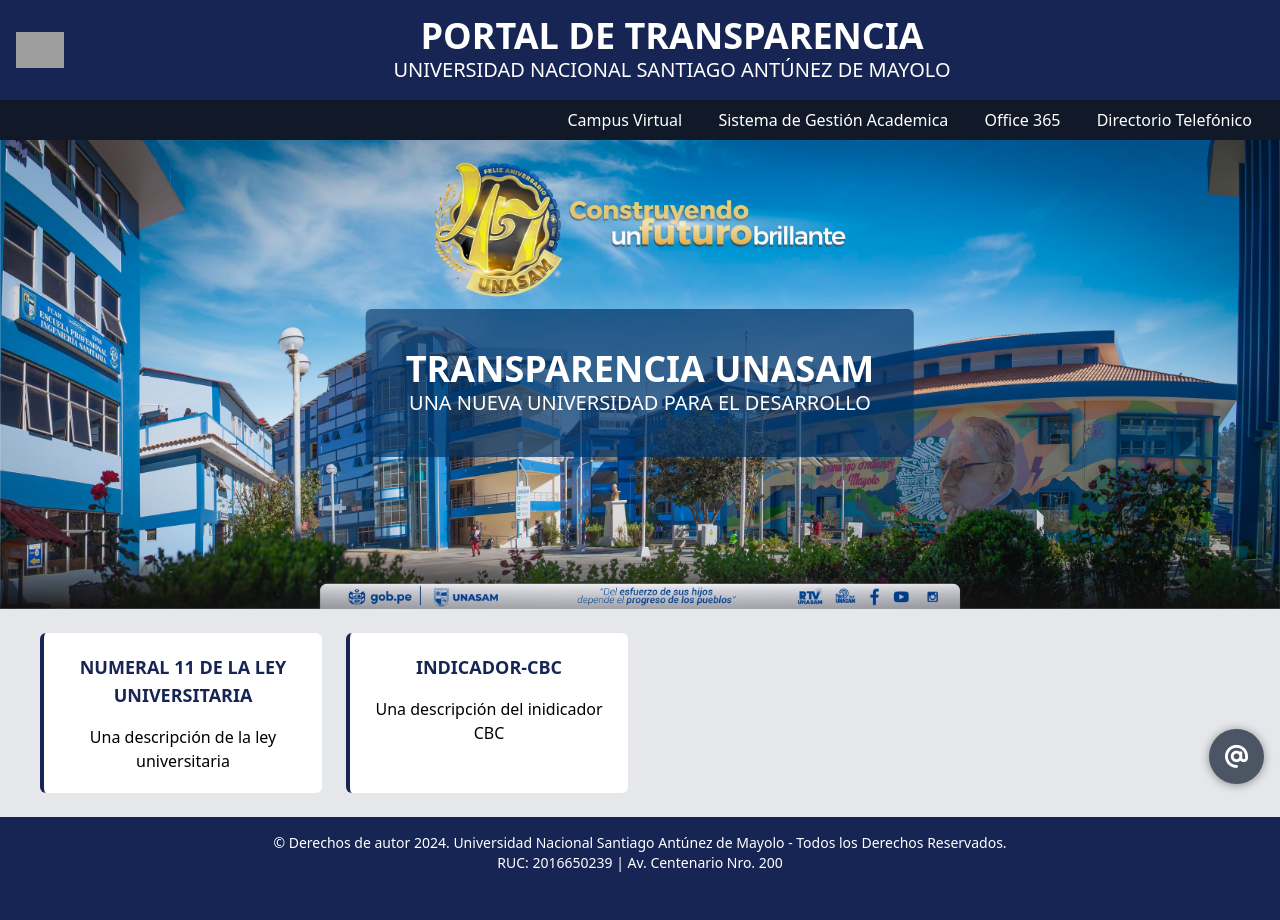
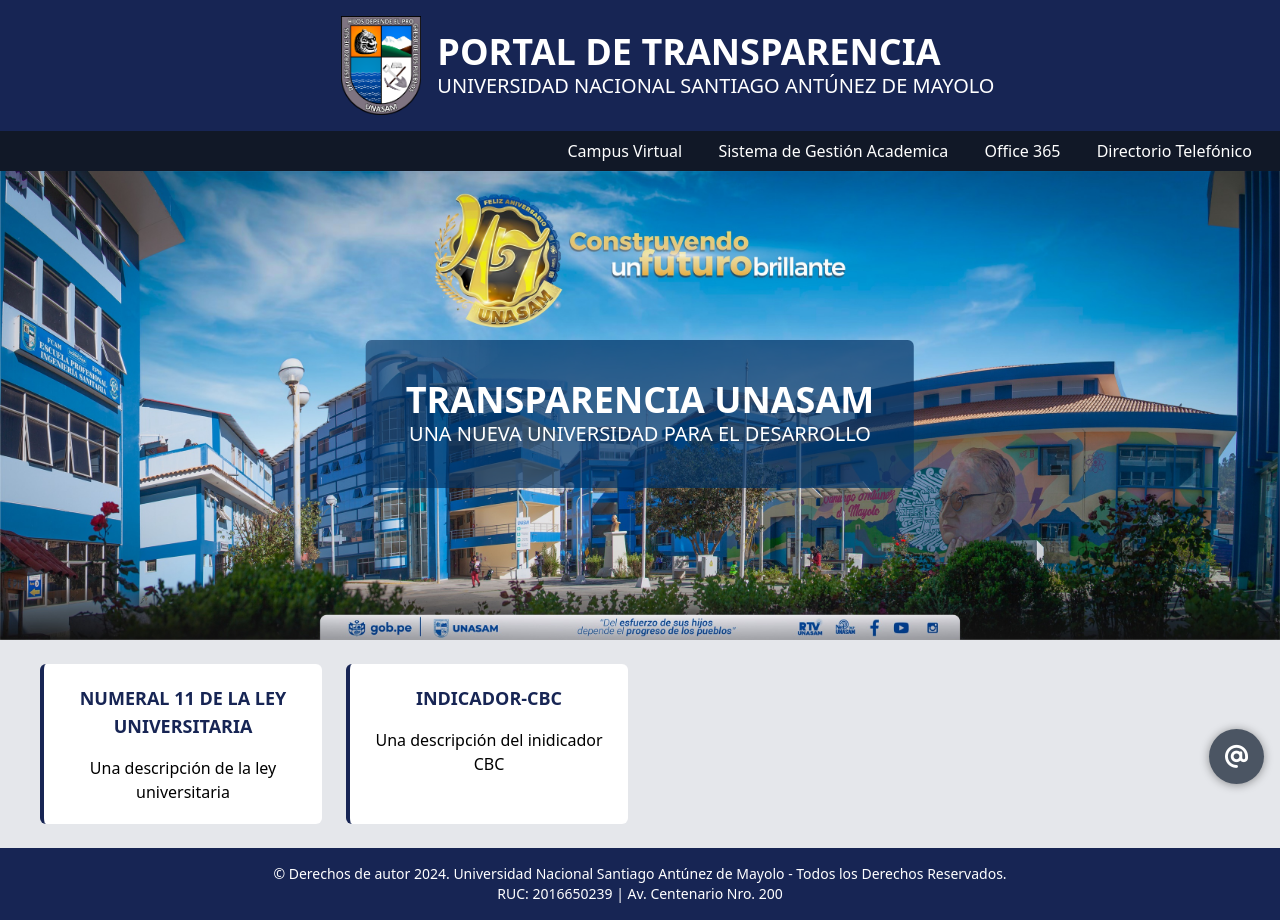
Before and after one commit to Dybmanrique/transparency, a Laravel app: page / in a window 1280 px wide. Before the commit the page ends 872 px from the top, so only its background shows below. Run offline with Laravel 12, Linux system fonts and the light colour scheme; data that the repository does not hold is empty; style sheets or scripts are compiled from the project's sources; parts of the project's set-up code (start-up, migrations or seed data) failed here and were passed over; some libraries are stand-ins or nearby versions; grey boxes are pictures that could not be loaded.

Commit message:
Mejorando el header

```diff
--- a/resources/views/components/header.blade.php
+++ b/resources/views/components/header.blade.php
@@ -1,34 +1,48 @@
-<header class="bg-blue-950 text-white sticky w-full top-0 z-20">
-    <div class="flex justify-between items-center py-4">
-        <img src="https://www.unasam.edu.pe/img/unasam.png" alt="Logo Universidad" class="w-12 ml-4">
-        <div class="flex-grow text-center">
+<header class="text-white bg-blue-950">
+    <a href="{{ route('index') }}">
+        <div class="flex items-center py-4">
+            <div class="text-right w-1/3">
+                <img src="{{ asset('img/logo_unasam.png') }}" alt="Descripción" class="w-20 inline-block">
+            </div>
+            <div class="flex-grow ml-4 w-2/3">
                 <h1 class="font-bold text-2xl md:text-4xl">PORTAL DE TRANSPARENCIA</h1>
                 <p class="sm:block hidden text-xl">UNIVERSIDAD NACIONAL SANTIAGO ANTÚNEZ DE MAYOLO</p>
                 <p class="sm:hidden block text-xl">UNASAM</p>
             </div>
         </div>
-    <nav class="sm:block hidden bg-gray-900 text-right">
+    </a>
+</header>
+<nav class="sm:block hidden bg-gray-900 text-white text-right sticky top-0 z-10">
     <ul class="m-0 px-3">
-            <li class="inline-block px-4 py-2 hover:bg-blue-950 transition-transform transform hover:scale-110 rounded m-0"><a target="_blank" href="http://campus.unasam.edu.pe">Campus Virtual</a></li>
-            <li class="inline-block px-4 py-2 hover:bg-blue-950 transition-transform transform hover:scale-110 rounded m-0"><a target="_blank" href="https://sga.unasam.edu.pe">Sistema de Gestión Academica</a></li>
-            <li class="inline-block px-4 py-2 hover:bg-blue-950 transition-transform transform hover:scale-110 rounded m-0"><a target="_blank" href="https://www.office.com/">Office 365</a></li>
-            <li class="inline-block px-4 py-2 hover:bg-blue-950 transition-transform transform hover:scale-110 rounded m-0"><a target="_blank" href="https://www.gob.pe/institucion/unasam/contacto-y-numeros-de-emergencias">Directorio Telefónico</a></li>
+        <li class="inline-block px-4 py-2 hover:bg-blue-950 transition-transform transform hover:scale-110 rounded m-0">
+            <a target="_blank" href="http://campus.unasam.edu.pe">Campus Virtual</a></li>
+        <li class="inline-block px-4 py-2 hover:bg-blue-950 transition-transform transform hover:scale-110 rounded m-0">
+            <a target="_blank" href="https://sga.unasam.edu.pe">Sistema de Gestión Academica</a></li>
+        <li class="inline-block px-4 py-2 hover:bg-blue-950 transition-transform transform hover:scale-110 rounded m-0">
+            <a target="_blank" href="https://www.office.com/">Office 365</a></li>
+        <li class="inline-block px-4 py-2 hover:bg-blue-950 transition-transform transform hover:scale-110 rounded m-0">
+            <a target="_blank" href="https://www.gob.pe/institucion/unasam/contacto-y-numeros-de-emergencias">Directorio
+                Telefónico</a></li>
     </ul>
 </nav>
-    <nav class="sm:hidden relative px-2 pb-2">
+<nav class="sm:hidden relative px-2 py-2">
     <button data-ripple-light="true" data-collapse-target="collapse"
         class="select-none w-full rounded-md bg-gray-900 py-2 text-center align-middle font-sans uppercase text-white shadow-md shadow-gray-900/10 transition-all hover:shadow-lg hover:shadow-gray-900/20 focus:opacity-[0.85] focus:shadow-none active:opacity-[0.85] active:shadow-none disabled:pointer-events-none disabled:opacity-50 disabled:shadow-none">
         OTROS ENLACES
     </button>
-        <div data-collapse="collapse" class="block h-0 w-full basis-full overflow-hidden transition-all duration-300 ease-in-out">
+    <div data-collapse="collapse" class="h-0 w-full basis-full overflow-hidden transition-all duration-300 ease-in-out">
         <div class="relative mx-auto my-4 flex flex-col rounded-md bg-white bg-clip-border text-gray-700 shadow-md">
             <div class="flex flex-col">
-                    <span class="inline-block px-4 py-2 hover:bg-blue-950 hover:text-white rounded m-0"><a target="_blank" href="http://campus.unasam.edu.pe">Campus Virtual</a></span>
-                    <span class="inline-block px-4 py-2 hover:bg-blue-950 hover:text-white rounded m-0"><a target="_blank" href="https://sga.unasam.edu.pe">Sistema de Gestión Academica</a></span>
-                    <span class="inline-block px-4 py-2 hover:bg-blue-950 hover:text-white rounded m-0"><a target="_blank" href="https://www.office.com/">Office 365</a></span>
-                    <span class="inline-block px-4 py-2 hover:bg-blue-950 hover:text-white rounded m-0"><a target="_blank" href="https://www.gob.pe/institucion/unasam/contacto-y-numeros-de-emergencias">Directorio Telefónico</a></span>
+                <span class="inline-block px-4 py-2 hover:bg-blue-950 hover:text-white rounded m-0"><a target="_blank"
+                        href="http://campus.unasam.edu.pe">Campus Virtual</a></span>
+                <span class="inline-block px-4 py-2 hover:bg-blue-950 hover:text-white rounded m-0"><a target="_blank"
+                        href="https://sga.unasam.edu.pe">Sistema de Gestión Academica</a></span>
+                <span class="inline-block px-4 py-2 hover:bg-blue-950 hover:text-white rounded m-0"><a target="_blank"
+                        href="https://www.office.com/">Office 365</a></span>
+                <span class="inline-block px-4 py-2 hover:bg-blue-950 hover:text-white rounded m-0"><a target="_blank"
+                        href="https://www.gob.pe/institucion/unasam/contacto-y-numeros-de-emergencias">Directorio
+                        Telefónico</a></span>
             </div>
         </div>
     </div>
 </nav>
-</header>
```
Also changed, not shown: public/img/logo_unasam.png (added). Lines whose indentation alone changed are shown as unchanged.
